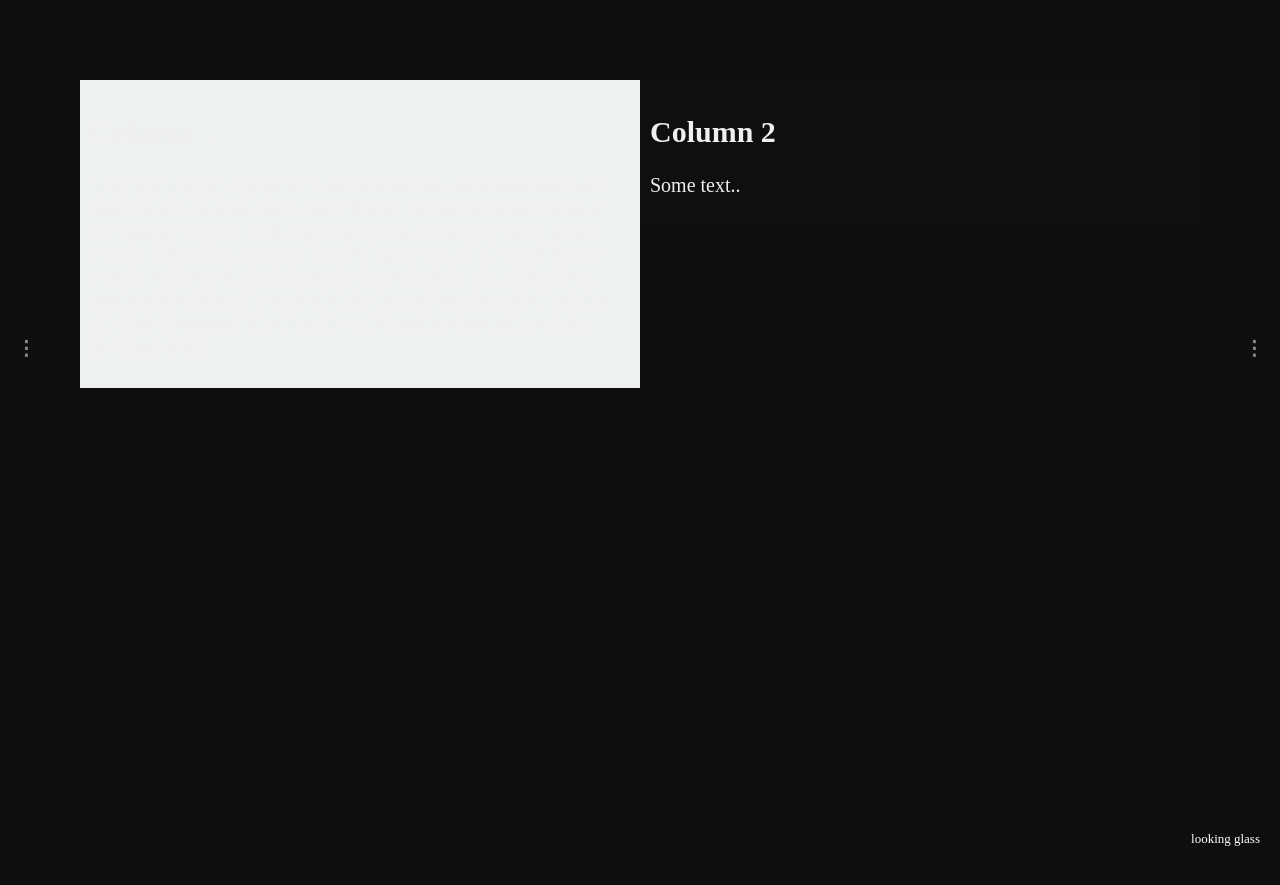
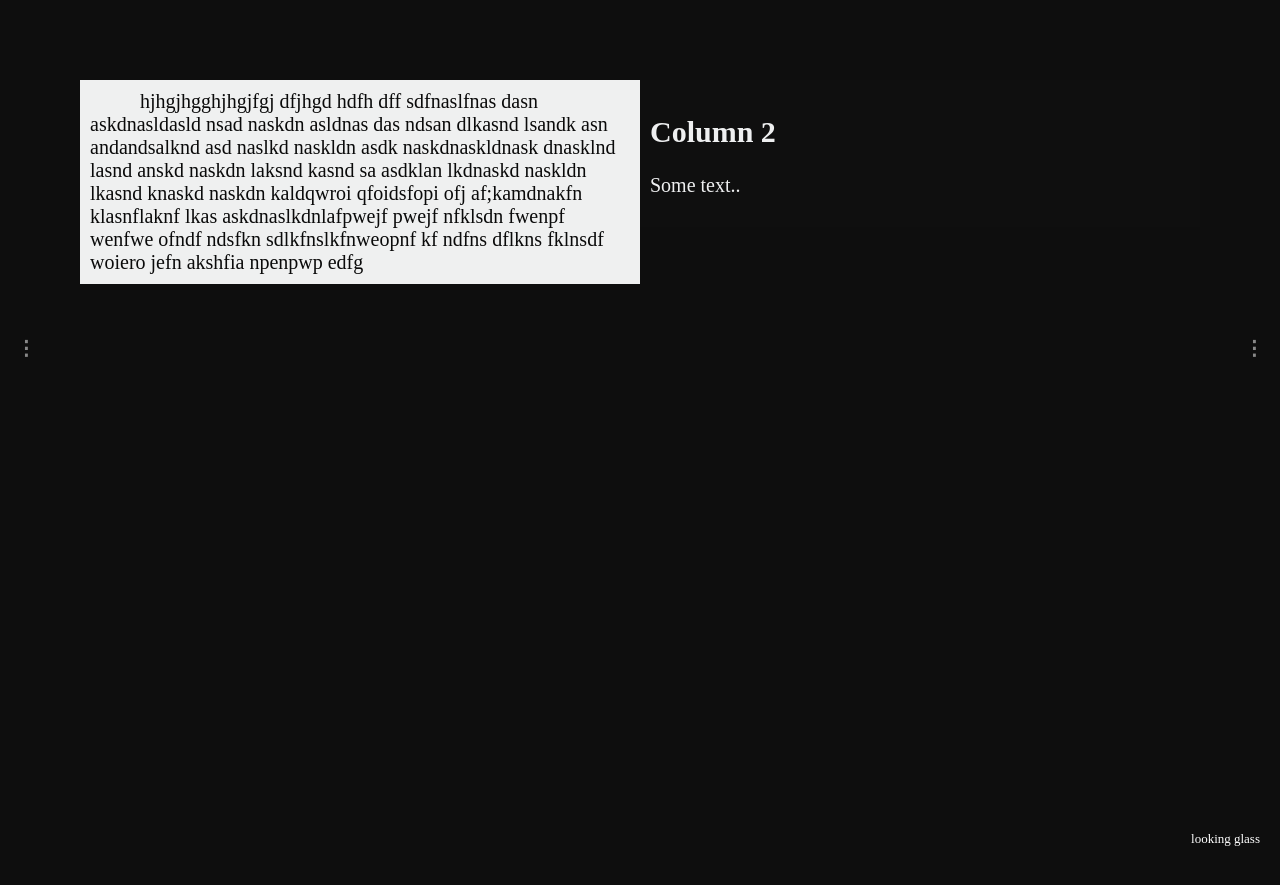
Before and after one commit to hafizzainal/hafizzainal.github.io, a Jekyll site: the page built from index.md, in a window 1280 px wide. Shown: the top 885 px of the page. Built offline with Jekyll 4.4.1, drawn with Linux system fonts in a browser that asks for light colours; our own code applies the rules of GitHub Pages for plain Markdown files.

Commit message:
Update default.html

```diff
--- a/_layouts/default.html
+++ b/_layouts/default.html
@@ -157,6 +157,9 @@ img {vertical-align: middle;}
 /* Author class */
 .author {color: #ffffff; text-indent: 50px;}
 
+/* Work text */
+.work {color: #0a0a0a; text-indent: 50px;}
+
 /* Footer */
 .footer {
     padding: 20px;
@@ -203,12 +206,11 @@ img {vertical-align: middle;}
   <div class="mySlidesText">
     <div class="row">
       <div class="column" style="background-color:#eff0f0;">
-      <h2>Column 1</h2>
-      <p color="black">hjhgjhgghjhgjfgj dfjhgd hdfh dff sdfnaslfnas dasn askdnasldasld nsad naskdn asldnas das ndsan dlkasnd lsandk asn
+        <div class="work">hjhgjhgghjhgjfgj dfjhgd hdfh dff sdfnaslfnas dasn askdnasldasld nsad naskdn asldnas das ndsan dlkasnd lsandk asn
           andandsalknd asd naslkd naskldn asdk naskdnaskldnask dnasklnd lasnd anskd naskdn laksnd kasnd sa
            asdklan lkdnaskd naskldn lkasnd knaskd naskdn kaldqwroi qfoidsfopi ofj af;kamdnakfn klasnflaknf lkas
           askdnaslkdnlafpwejf pwejf nfklsdn fwenpf wenfwe ofndf ndsfkn sdlkfnslkfnweopnf kf
-          ndfns dflkns fklnsdf woiero jefn akshfia npenpwp edfg</p>
+            ndfns dflkns fklnsdf woiero jefn akshfia npenpwp edfg</div>
       </div>
       <div class="column" style="background-color:#0f0f0f;">
       <h2>Column 2</h2>
```
